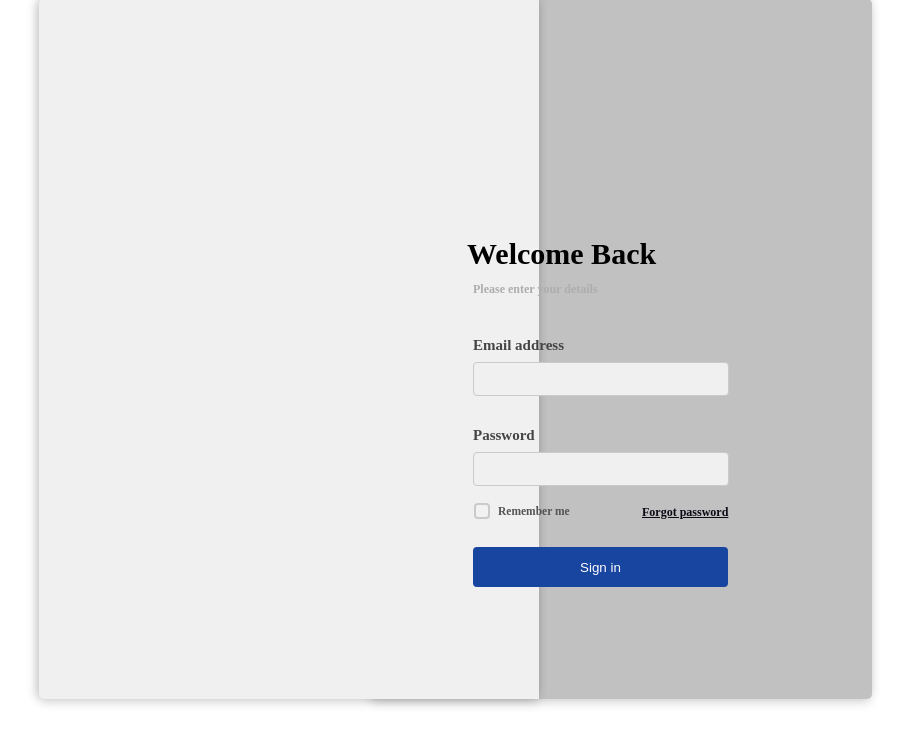
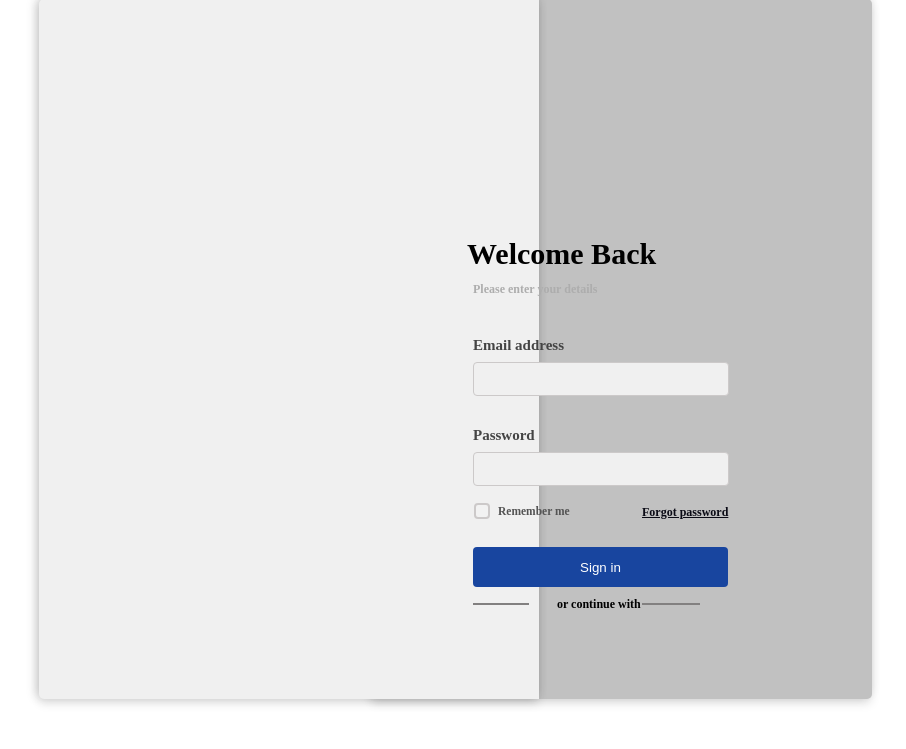
Before and after one commit to sealtux/E-Commerce_Website, a Django app: page /login/ in a window 1280 px wide. Shown: the part 51-800 px from the top of the page, without its empty margins (351-1257 px from the left). Run offline with Django 5.2, Linux system fonts and the light colour scheme.

Commit message:
login\ new design

```diff
--- a/base/Templates/room.html
+++ b/base/Templates/room.html
@@ -21,12 +21,35 @@
           <h2 id = "p5"> Forgot password</h2>
           </a>
 
+          <div class="continue_with">
+          <hr style="
+            width: 4.4%;
+            border: .1px solid rgb(130, 128, 128);
+            margin-left: 985px;
+            margin-top:646px;
+            position: absolute;
+            z-index: 10;
+          ">
+          <hr style="
+            width: 4.2%;
+            border: .05px solid rgb(130, 128, 128);
+            margin-left: 816px;
+            margin-top:646px;
+            position: absolute;
+            z-index: 10;
+          ">
+          <h2 id = 'continue'> or continue with</h2>
+          </div>
+
           <form method="POST" action="{% url 'log_in' %}">
           {% csrf_token %}
           <input type = 'text' class = "emailad" name ="email"></input>
           <input type = 'password' class = "password" name = "password"></input>
          <button type="submit" class="signin" name="signin">Sign in</button>
          </form>
+
+
+
 
 
           <label class="custom-checkbox">
--- a/base/static/style.css
+++ b/base/static/style.css
@@ -210,3 +210,14 @@ border-bottom-left-radius: 0;
 .signin:active {
    background-color: rgb(19, 57, 133);
 }
+
+
+#continue{
+  position: absolute;
+  width: 170px;
+
+  font-size:12px;
+  margin-left: 900px;
+  margin-top: 640px;
+  z-index: 2;
+}
```
